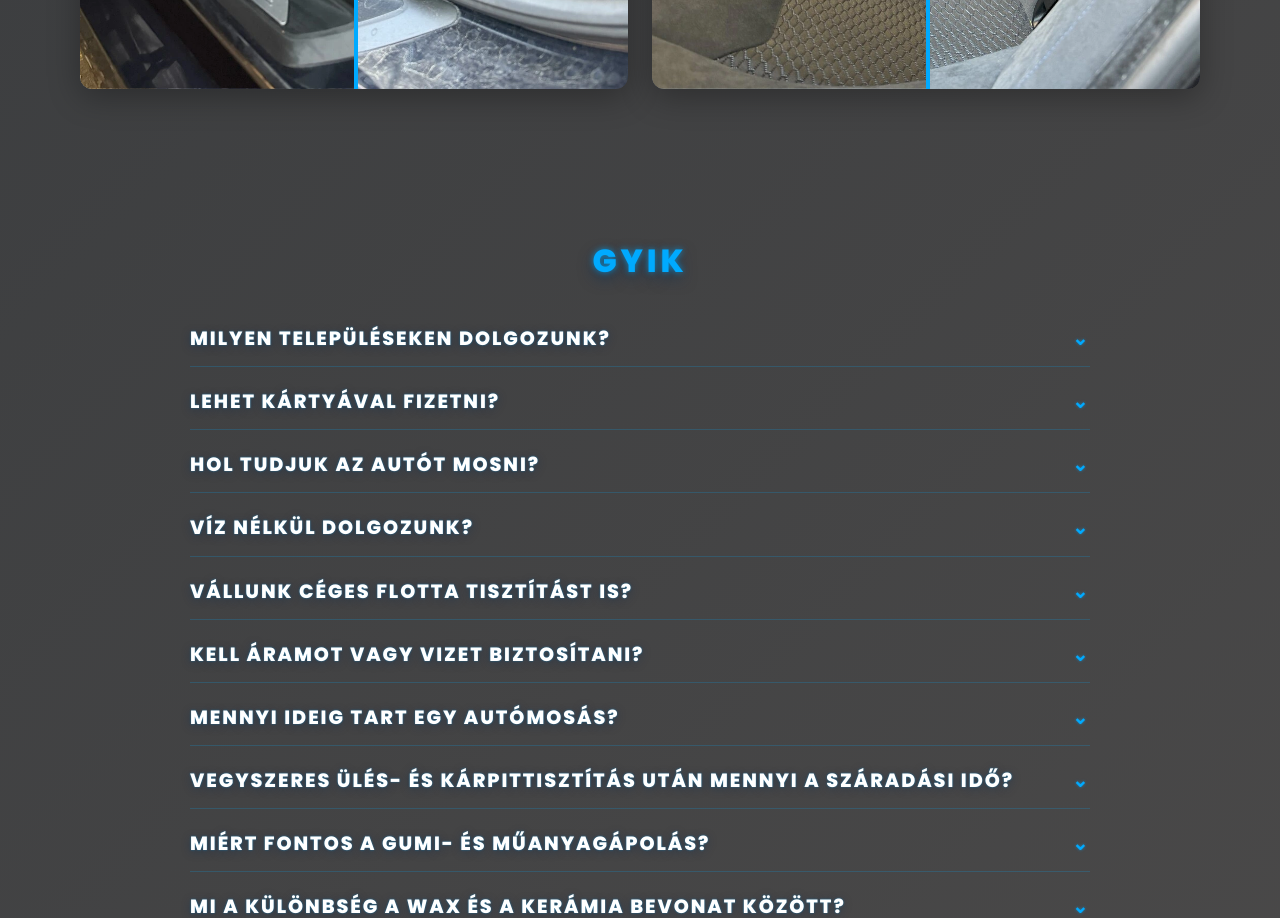
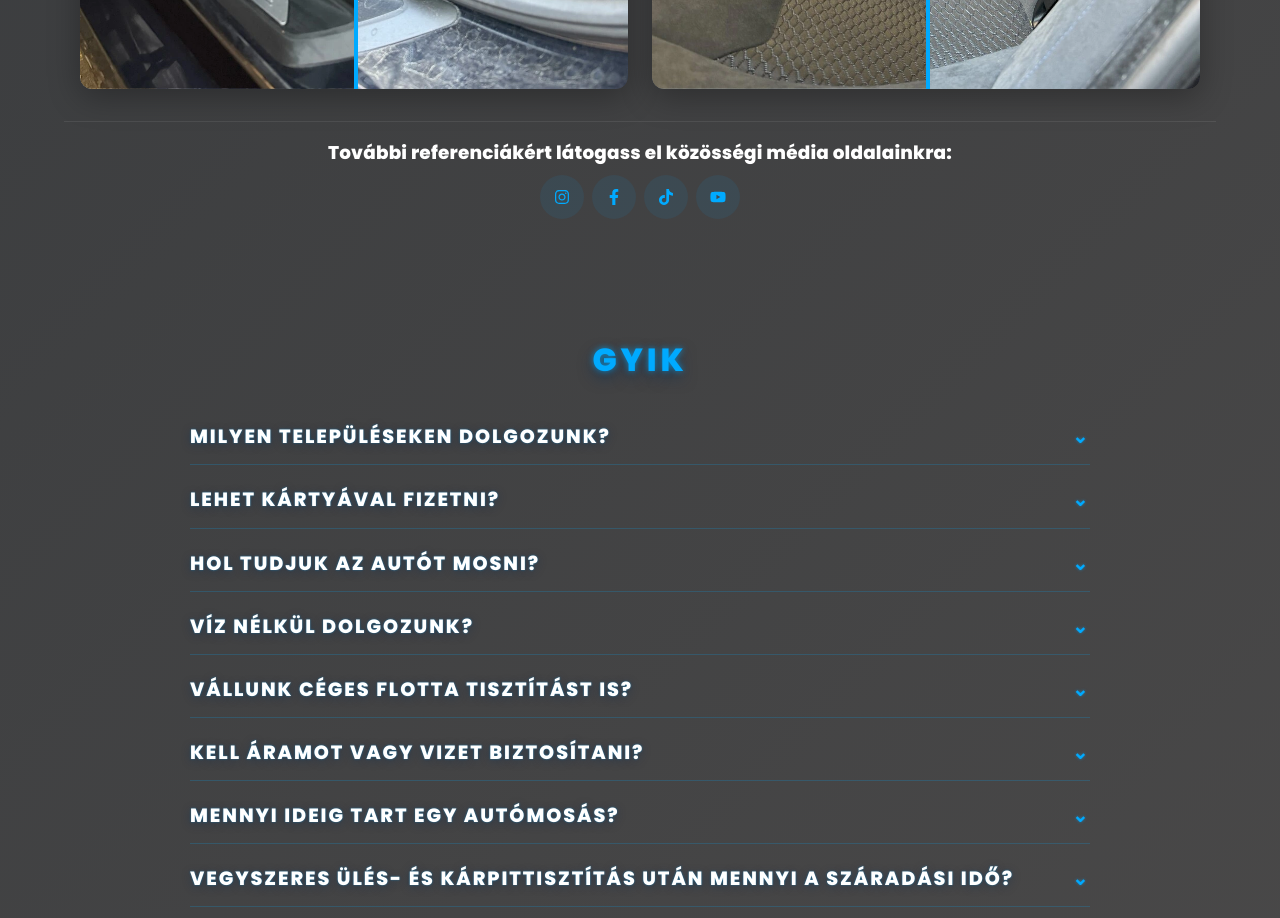
Before and after one commit to brdBoti/Shynee, a React (Vite) app in the folder client/: page / in a window 1280 px wide. Shown: the part 3160-4078 px from the top of the page. Built offline with nearby package versions, Linux system fonts and the light colour scheme.

Commit message:
social bubbles on home page

```diff
--- a/client/index.html
+++ b/client/index.html
@@ -5,8 +5,7 @@
     <meta charset="UTF-8" />
     <meta name="viewport" content="width=device-width, initial-scale=1.0" />
     <meta name="theme-color" content="#00aaff" />
-    <link rel="icon" href="%PUBLIC_URL%/ShyneeLOGO.png" />
-    <link rel="icon" href="https://shynee.hu/ShyneeLOGO.png" />
+    <link rel="icon" href="https://shynee.hu/ShyneeLOGO.ico" />
 
     <!-- Primary SEO -->
     <title>Mobil autókozmetika Budapesten | Shynee prémium autómosó</title>
--- a/client/src/pages/Home.css
+++ b/client/src/pages/Home.css
@@ -125,3 +125,51 @@ body::-webkit-scrollbar {
   padding: 5rem 1rem;
   box-sizing: border-box;
 }
+
+.social-cta {
+  text-align: center;
+  margin: 2rem 0 0 0;
+  color: #fff;
+  font-family: 'Poppins', sans-serif;
+  border-top: 1px solid rgba(255, 255, 255, 0.08);
+  padding-top: 1.25rem;
+}
+
+.social-cta__text {
+  margin: 0 0 0.75rem 0;
+  font-size: 1.15rem;
+  font-weight: 700;
+  letter-spacing: 0.2px;
+}
+
+.social-cta__links a {
+  color: #00aaff;
+  text-decoration: none;
+  font-weight: 600;
+  transition: color 0.2s ease, text-shadow 0.2s ease, transform 0.2s ease;
+  display: inline-flex;
+  align-items: center;
+  justify-content: center;
+  width: 44px;
+  height: 44px;
+  border-radius: 50%;
+  margin: 0 4px;
+  background: rgba(0, 170, 255, 0.08);
+}
+
+.social-cta__links a:hover {
+  color: #33c7ff;
+  text-shadow: 0 0 6px rgba(0, 224, 255, 0.4);
+  transform: translateY(-2px);
+  background: rgba(0, 170, 255, 0.18);
+}
+
+.social-cta__links .dot {
+  color: #888;
+  margin: 0 0.5rem;
+}
+
+@media (max-width: 768px) {
+  .social-cta__text { font-size: 1.05rem; }
+  .social-cta__links { font-size: 1rem; }
+}
--- a/client/src/pages/Home.jsx
+++ b/client/src/pages/Home.jsx
@@ -1,6 +1,8 @@
   import React from 'react';
-  import Title from '../components/Title';
-  import BeforeAfterSlider from '../components/BeforeAfterSlider';
+import Title from '../components/Title';
+import BeforeAfterSlider from '../components/BeforeAfterSlider';
+import { FaFacebookF, FaInstagram, FaYoutube } from 'react-icons/fa';
+import { SiTiktok } from 'react-icons/si';
 
   import bmw_3k from '../images/bmw_3k.webp';
   import bmw_3t from '../images/bmw_3t.webp';
@@ -84,6 +86,17 @@
                 </div>
               ))}
             </div>
+            <div className="social-cta">
+              <p className="social-cta__text">
+                További referenciákért látogass el közösségi média oldalainkra:
+              </p>
+              <div className="social-cta__links">
+                <a href="https://www.instagram.com/shynee.hu/" target="_blank" rel="noreferrer" aria-label="Instagram" title="Instagram"><FaInstagram /></a>
+                <a href="https://www.facebook.com/profile.php?id=61579712527671" target="_blank" rel="noreferrer" aria-label="Facebook" title="Facebook"><FaFacebookF /></a>
+                <a href="https://www.tiktok.com/@shynee.bp?lang=hu-HU" target="_blank" rel="noreferrer" aria-label="TikTok" title="TikTok"><SiTiktok /></a>
+                <a href="https://www.youtube.com/@Shynee_bp" target="_blank" rel="noreferrer" aria-label="YouTube" title="YouTube"><FaYoutube /></a>
+              </div>
+            </div>
           </div>
         </section>
 
```
Also changed, not shown: 1 other file (tests, documents, lock files or other folders).
